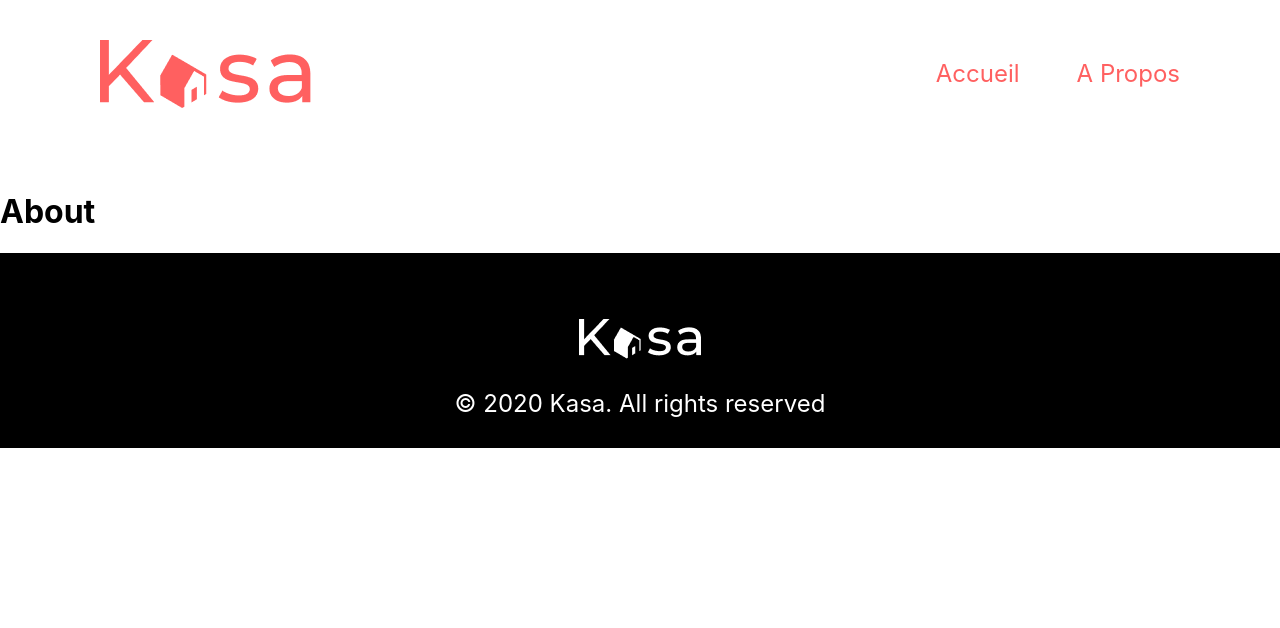
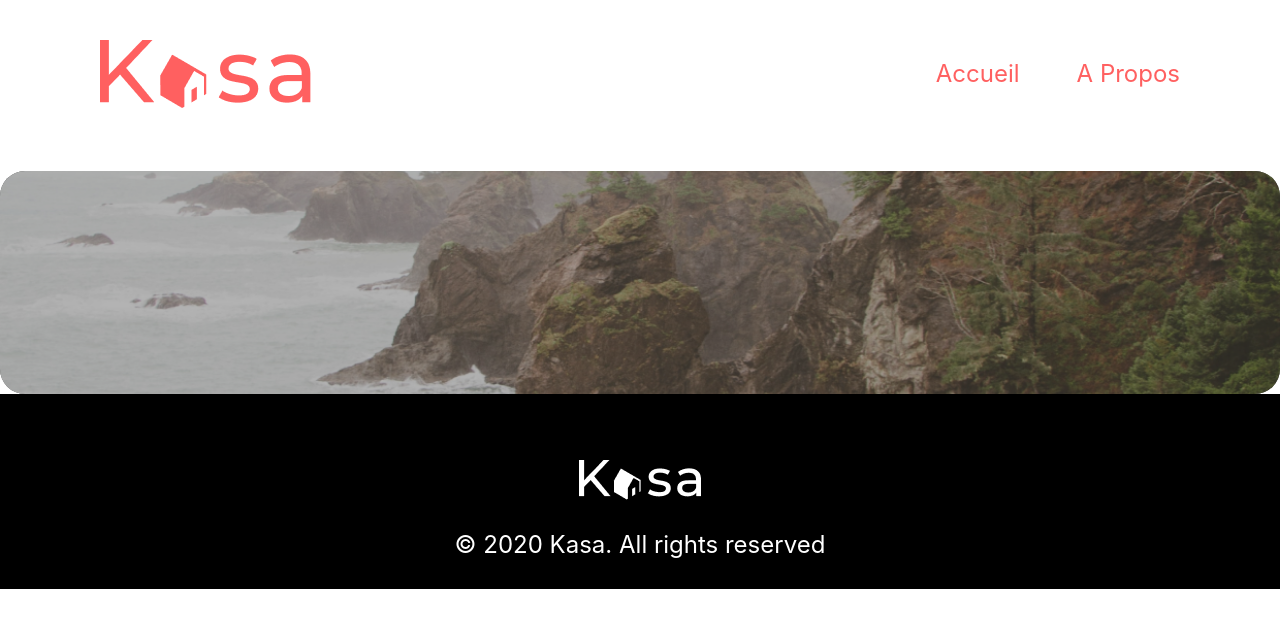
Before and after one commit to Maximecat/MaximeCat_Kasa, a React (Create React App) app: page /about in a window 1280 px wide. Shown: the top 628 px of the page. Built offline with nearby package versions, Linux system fonts and the light colour scheme.

Commit message:
About page ajout Banner

```diff
--- a/src/pages/About/About.jsx
+++ b/src/pages/About/About.jsx
@@ -1,6 +1,8 @@
+import Banner from "../../components/Banner/Banner"
+
 function About() {
     return (
-        <h1>About</h1>
+        <Banner />
     )
 }
 
```
